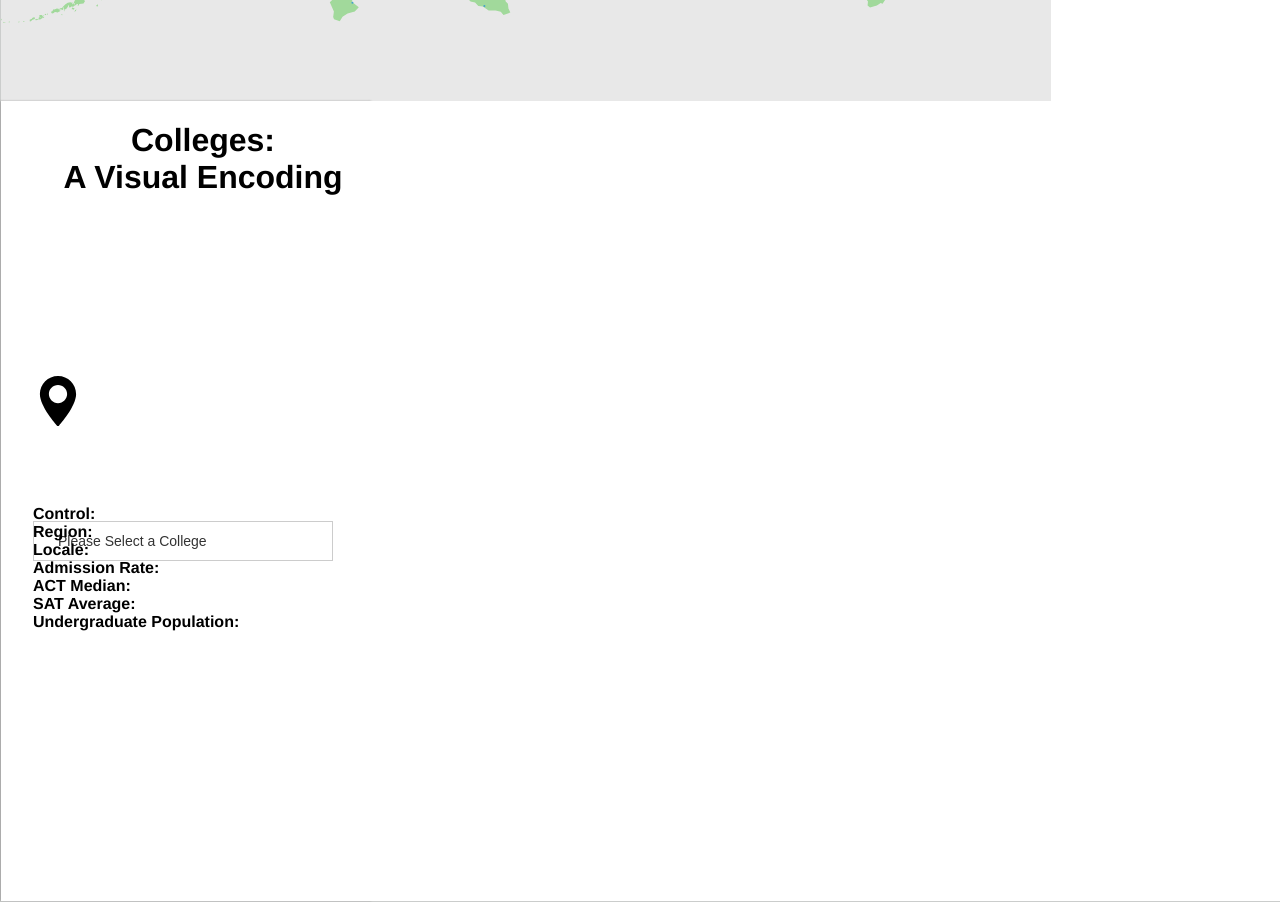
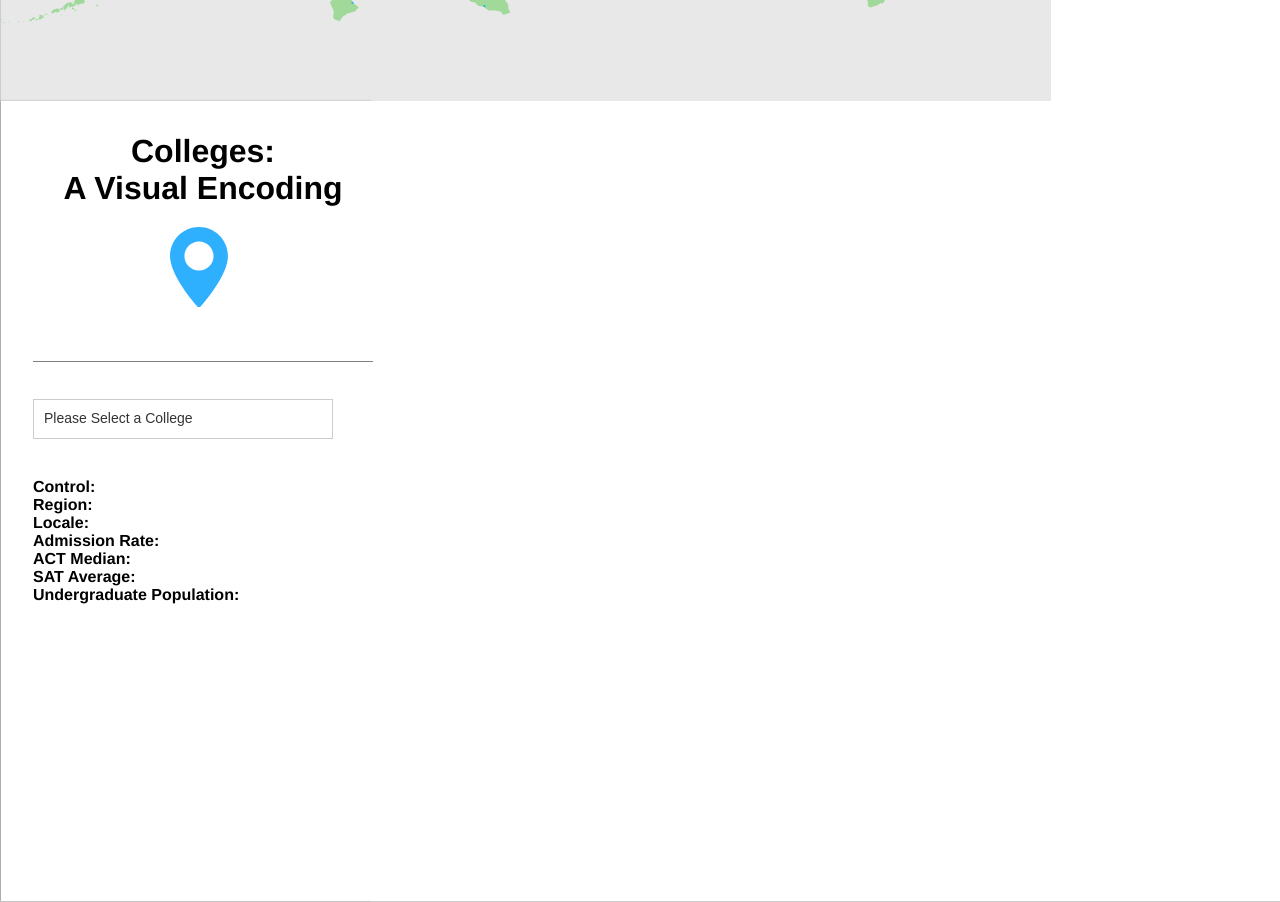
Before and after one commit to fjosufi3/InfoVis-P5, a plain HTML site: page P5/index.html in a window 1280 px wide. Shown: the part 700-1602 px from the top of the page. Drawn offline with nearby package versions, Linux system fonts and the light colour scheme.

Commit message:
Style changes

```diff
--- a/P5/css/style.css
+++ b/P5/css/style.css
@@ -5,6 +5,7 @@
 
 h1 {
     text-align: center;
+    margin-top: 1em;
 }
 
 html {
@@ -17,8 +18,15 @@ body {
 }
 
 #pin {
-    width: 50px;
-    height: 50px;
+    margin-top: -50%;
+    margin-left: 37%;
+    width: 80px;
+    height: 80px;
+    filter: invert(.5) sepia(1) saturate(5) hue-rotate(170deg);
+}
+
+.pin-s{
+  filter: invert(.2) sepia(1) saturate(30) hue-rotate(10deg) !important;
 }
 
 .charts {
@@ -34,7 +42,9 @@ body {
 }
 
 #dropdown {
-    margin-top: -20%;
+    border-top: 1px solid grey;
+    padding-top: 2em;
+    margin-top: -60%;
     float: right;
     padding-right: 40px;
     /* position: absolute; */
@@ -45,7 +55,7 @@ body {
     float: right;
     padding-right: 45px;
     /* position: absolute; */
-    margin-top:-70%;
+    margin-top:-75%;
 }
 
 .arc text {
@@ -111,7 +121,7 @@ select::-ms-expand {
     height: 40px;
     float: right;
     margin: 5px 0px;
-    padding: 0px 24px;
+    padding: 0px 24px 0px 10px;
     font-size: 14px;
     line-height: 1.75;
     color: #333;
@@ -123,7 +133,7 @@ select::-ms-expand {
 }
 
 .circ {
-  fill: #43a2ca
+  fill: #00b1ff
 }
 
 .circ:hover {
@@ -164,6 +174,7 @@ button:hover {
 }
 
 #right {
+  /* padding-top: 1em; */
   -webkit-box-shadow: -2px 0px 2px 0px rgba(170,170,170,1);
   -moz-box-shadow: -2px 0px 2px 0px rgba(170,170,170,1);
   box-shadow: -2px 0px 2px 0px rgba(170,170,170,1);
--- a/P5/js/main.js
+++ b/P5/js/main.js
@@ -119,6 +119,8 @@ d3.csv("data/colleges.csv", function(param_data) {
                     s1 = center.x - 1;
                     s2 = center.x + 1;
                     transform = bbox(mapWidth, mapHeight, center);
+                    d3.select("#pin")
+                      .classed("pin-s", true)
                     return svg.transition().duration(2000).call(zoom.transform, transform);
                 });
 
@@ -396,6 +398,8 @@ d3.csv("data/colleges.csv", function(param_data) {
                 }
 
                 d3.select("#map svg").transition().duration(2000).call(zoom.transform, transform);
+                d3.select("#pin")
+                  .classed("pin-s", true)
 
                 setTimeout(function() {window.scrollTo(0,document.body.scrollHeight);}, 3000)
 
```
Also changed, not shown: P5/index.html (+1 -1 lines).
